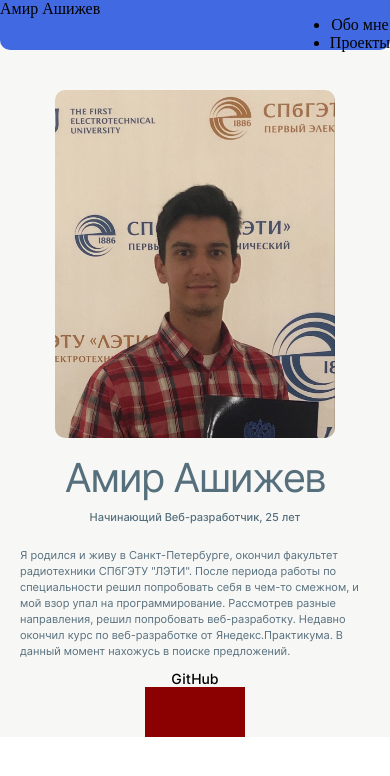
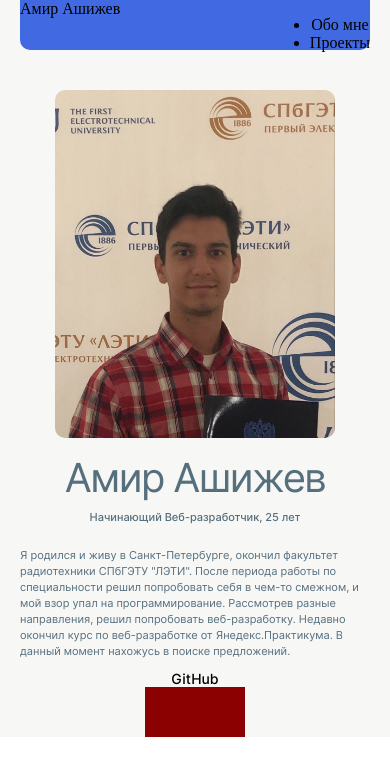
Before and after one commit to AmirAshizhev/portfolio, a React (Create React App) app: page / in a window 390 px wide. Shown: the top 776 px of the page. Built offline with nearby package versions, Linux system fonts and the light colour scheme.

Commit message:
changed header size

```diff
--- a/src/blocks/header/header.css
+++ b/src/blocks/header/header.css
@@ -1,24 +1,31 @@
 .header {
+  margin-bottom: 40px;
+  width: 100%;
+}
+
+.header__box{
   height: 50px;
   background-color: royalblue;
   max-width: 1100px;
   margin: 0 auto;
   border-radius: 0 0 10px 10px;
-  margin-bottom: 40px;
+
   display: flex;
   justify-content: space-between;
-  width: 100%;
+}
+
+@media (max-width: 1200px) {
+  .header__box {
+    margin: 0 50px;
+  }
 }
 
 @media (max-width: 1100px) {
-  .header {
-    max-width: 1000px;
-    margin: 0 50px 40px 50px;
-  }
+
 }
 
 @media (max-width: 768px) {
-  .header {
-    margin: 0 20px 40px 20px;
+  .header__box {
+    margin: 0 20px;
   }
 }
--- a/src/components/Header.js
+++ b/src/components/Header.js
@@ -1,6 +1,7 @@
 function Header() {
   return(
     <header className='header'>
+      <div className='header__box'>
         <a>Амир Ашижев</a>
         <nav>
           <ul>
@@ -8,6 +9,8 @@ function Header() {
             <li>Проекты</li>
           </ul>
         </nav>
+      </div>
+
     </header>
   )
 }
```
Lines whose indentation alone changed are shown as unchanged.
